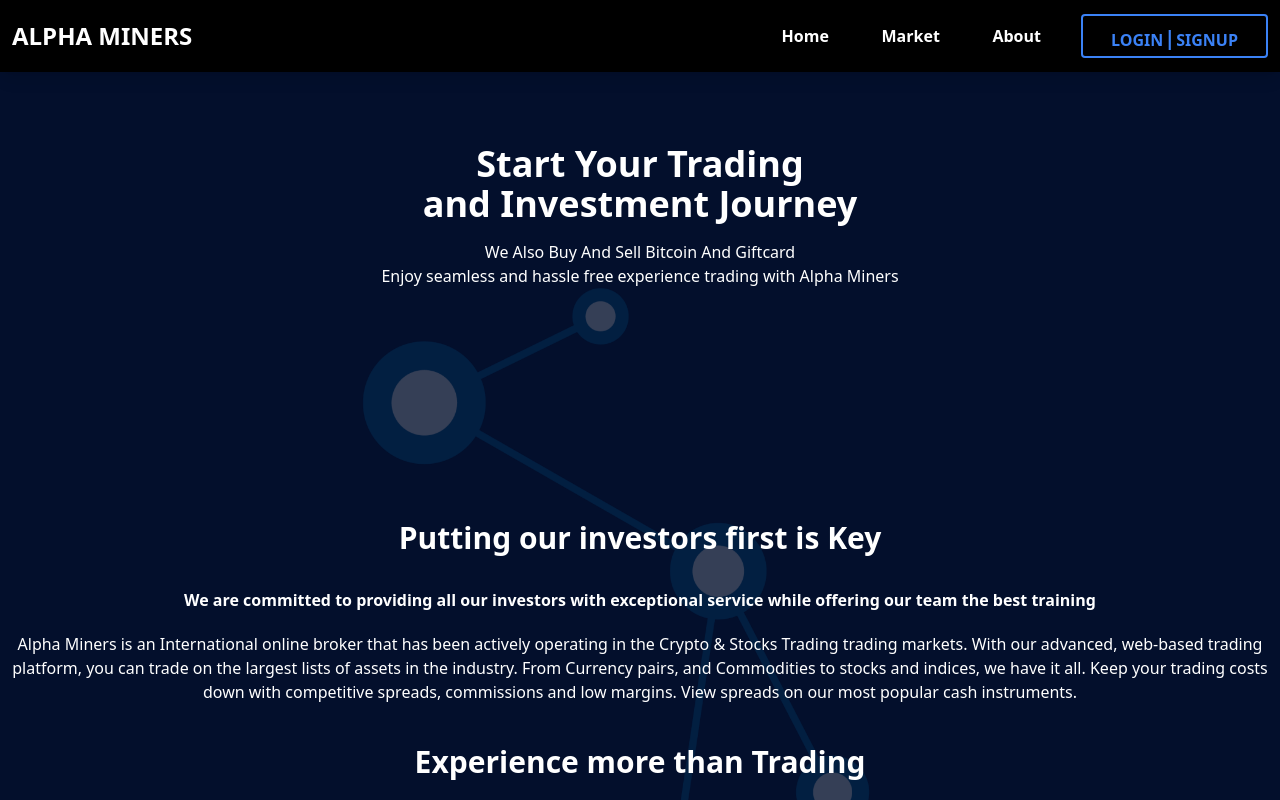
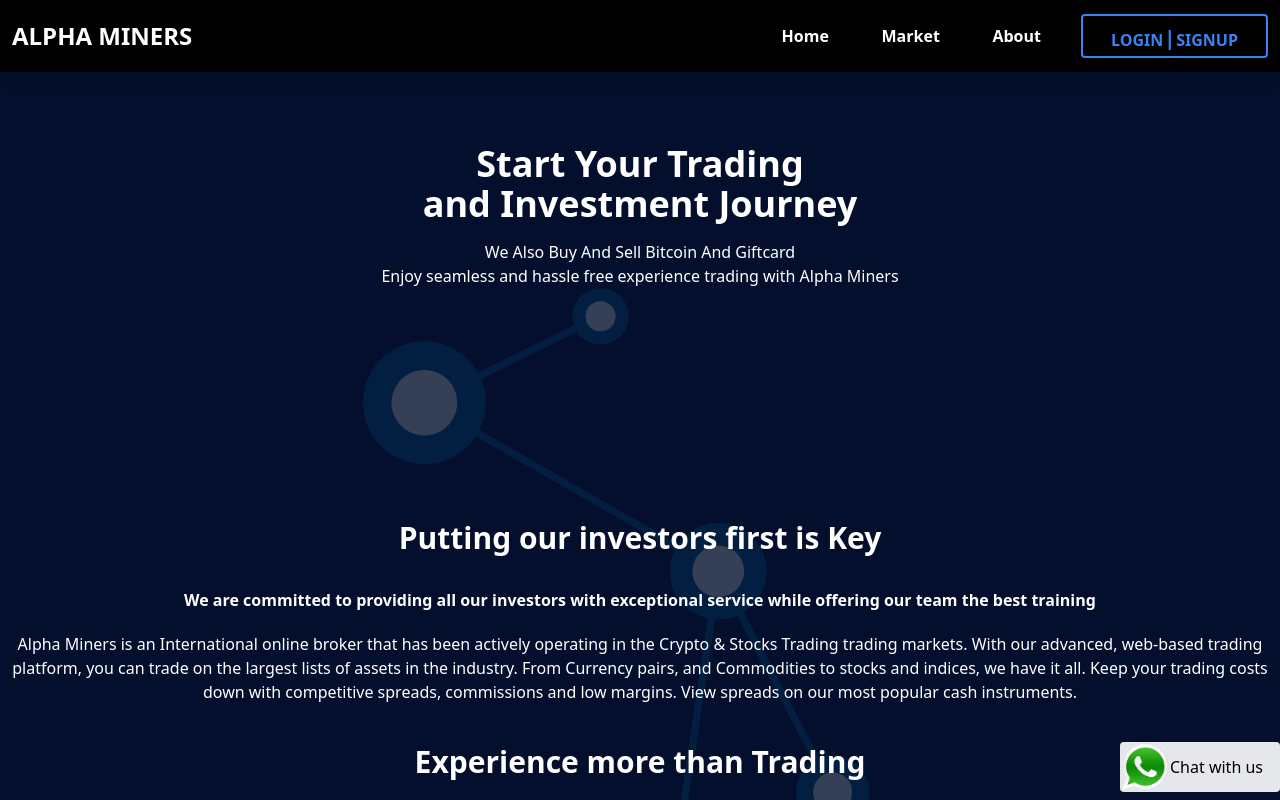
Before and after one commit to Dev-Franqqi/alphaminers, a React (Vite) app: page / in a window 1280 px wide. Shown: the top 800 px of the page. Built offline with nearby package versions, Linux system fonts and the light colour scheme; no server answers.

Commit message:
added whatsapp component

```diff
--- a/src/pages/Home.tsx
+++ b/src/pages/Home.tsx
@@ -7,7 +7,8 @@
 import Secondsection from "../components/Homepage/Secondsection";
 import Fourthsection from "../components/Homepage/Fourthsection";
 import Footer from "../components/Homepage/Footer";
-
+import { Link } from "react-router-dom";
+import whatsapps from "../assets/whatsapp.png"
 export default function Home() {
   const transits:Transition ={
     opacity:1,
@@ -18,13 +19,27 @@
       hidden:{opacity:0},
       visible:{opacity:1}
     }
-4
+    const whatsappt:Transition = {
+      opacity:1,
+      delay:4,
+      duration:6,
+      ease:'easeIn'
+
+    }
+
 
   return (
     <motion.div initial={'hidden'} animate={'visible'} variants={vari} transition={transits} className="font-sans text-white">
 
    <CryptoList />
    <Navbar />
+
+   <motion.div initial='hidden' animate='visible' variants={vari} transition={whatsappt} className="bg-gray-200 md:bottom-2 fixed bottom-72 right-0  md:right-0 w-40 rounded "><Link className="flex" to='https://wa.me/+2347047669823'>
+     <img src={whatsapps} width={50} alt="" />
+     <span className=" text-black self-center">Chat with us</span>
+   </Link>
+
+      </motion.div>
 
         {/* <img className="mx-auto" src={building} alt="" /> */}
       <Initial />
```
Also changed, not shown: src/assets/whatsapp.png (added).
